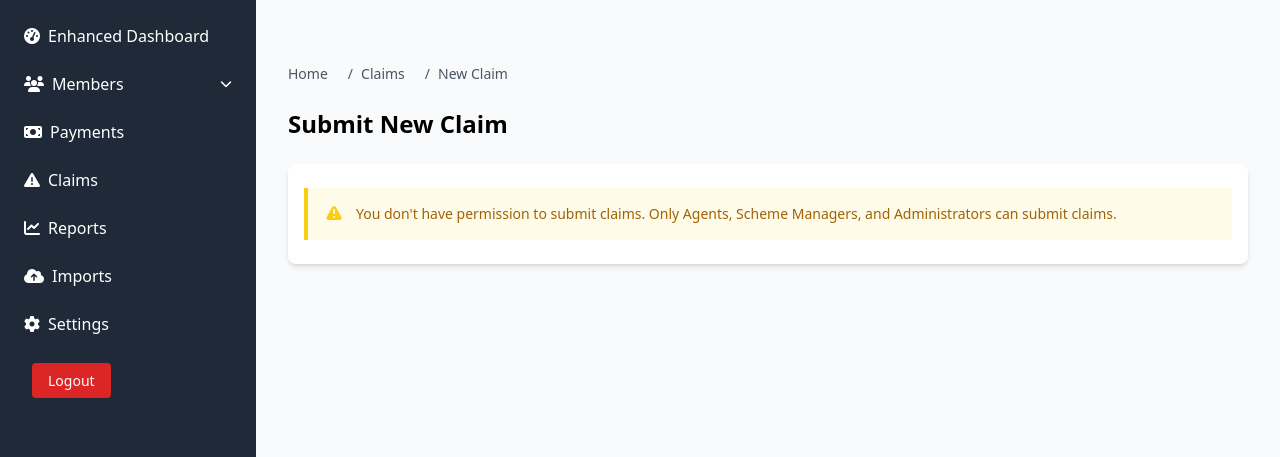
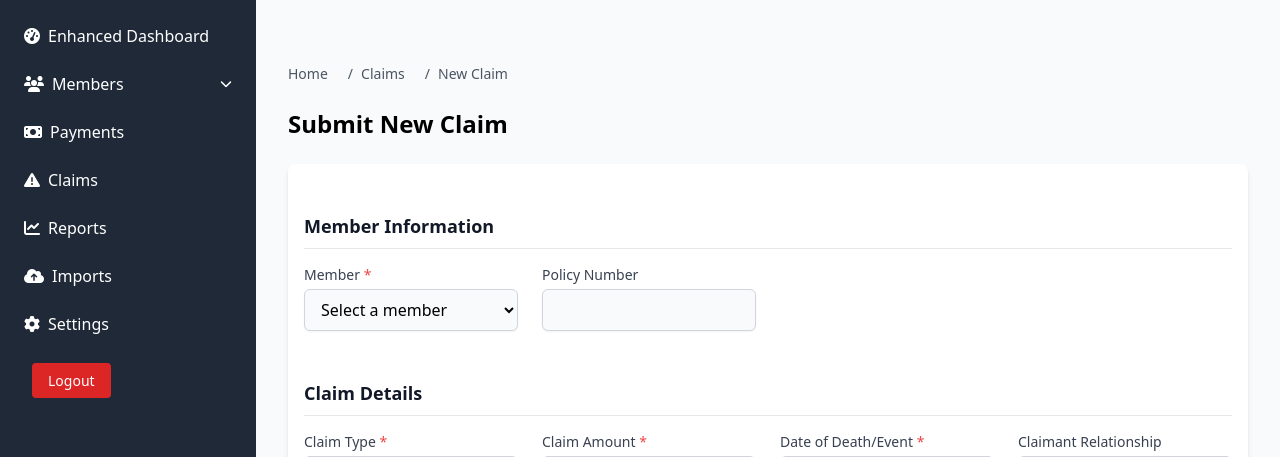
Before and after one commit to Legacyadmin25/legacy_admin, a Django app: page /claims/submit/ in a window 1280 px wide. Shown: the top 457 px of the page. Run offline with Django 5.2, Linux system fonts and the light colour scheme; the visitor is signed in with stand-in values (Sample User, id 1); data comes from the database, SQL or seed files in the repository; parts of the project's set-up code (start-up, migrations or seed data) failed here and were passed over; some libraries are stand-ins or nearby versions.

Commit message:
Align claims submit UI permissions

```diff
--- a/claims/templates/claims/submit.html
+++ b/claims/templates/claims/submit.html
@@ -15,7 +15,7 @@
 
     <div class="max-w-2xl mx-auto bg-white rounded-lg shadow-md p-6 mb-8">
 
-    {% if user|has_group:"Agent,Scheme Manager,Admin" %}
+    {% if user.is_superuser or user.is_staff or user|has_group:"Claims Officer" or user|has_group:"Agent" %}
     <form method="post" enctype="multipart/form-data" class="space-y-6" id="claimForm">
         {% csrf_token %}
 
@@ -189,7 +189,7 @@
             </div>
             <div class="ml-3">
                 <p class="text-sm text-yellow-700">
-                    You don't have permission to submit claims. Only Agents, Scheme Managers, and Administrators can submit claims.
+                    You don't have permission to submit claims. Only superusers, staff, Claims Officers, and Agents can submit claims.
                 </p>
             </div>
         </div>
```
